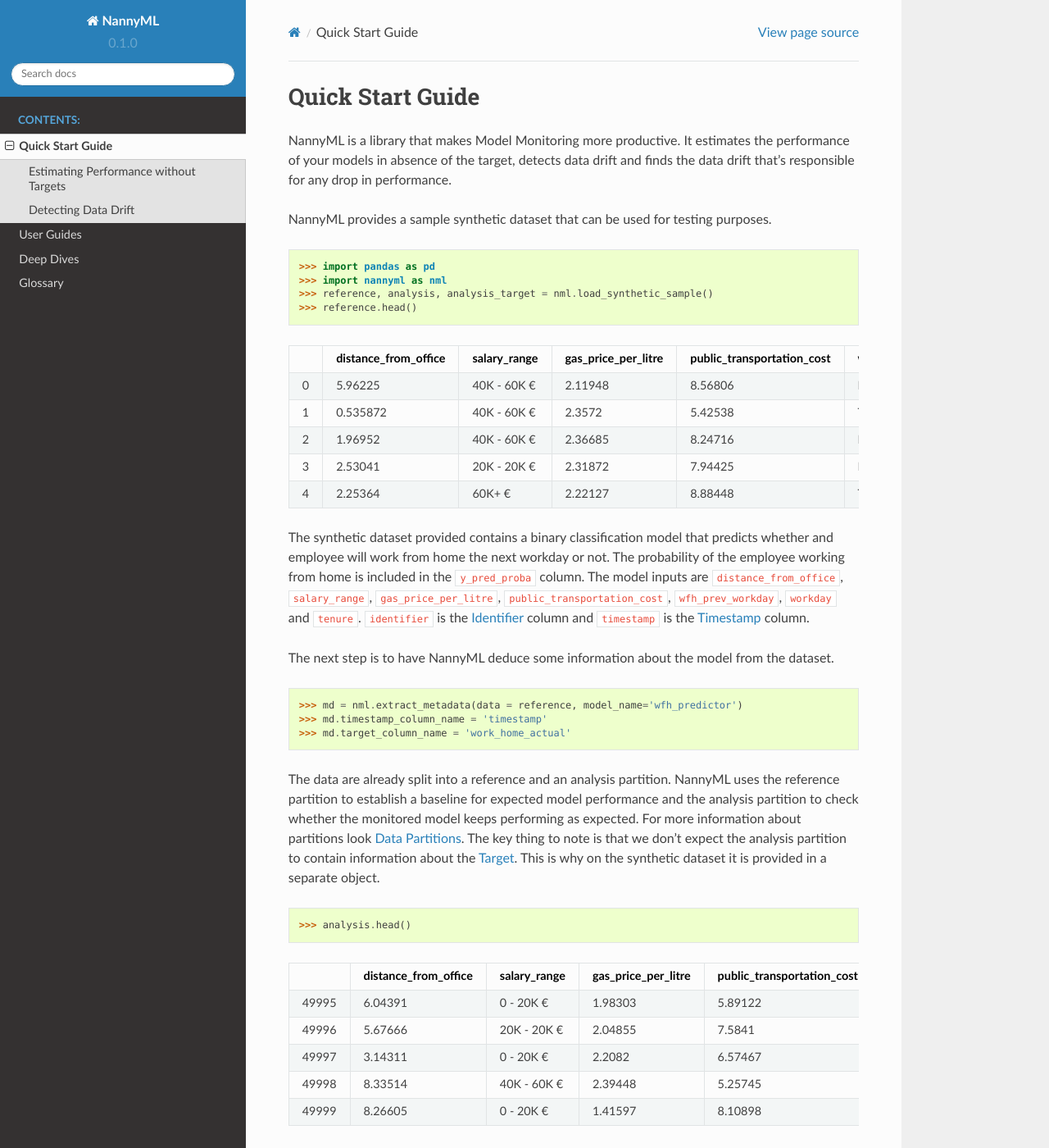
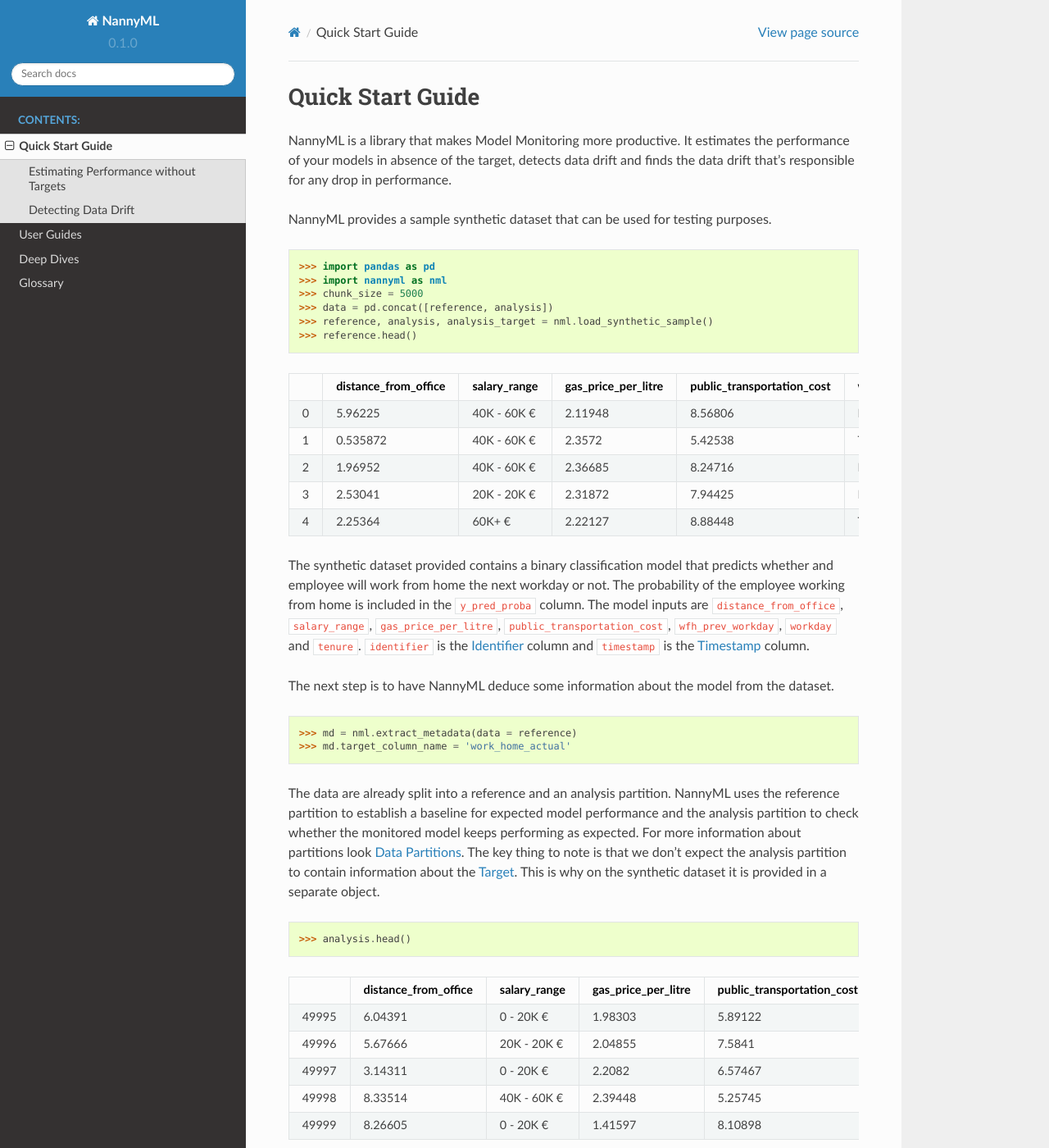
Before and after one commit to NannyML/nannyml, a Sphinx documentation site: the page built from docs/quick.rst, in a window 1280 px wide and 1400 px high. Shown: the whole window at 82% size. Built offline with Sphinx 7.4.7 and the Read the Docs theme 2.0.0, drawn with Linux system fonts in a browser that asks for light colours; pages that are not in the unit, such as notebooks, are missing from menus; some of the changed text lies outside the part shown.

Commit message:
Fix minor quickstart issuess

```diff
--- a/docs/quick.rst
+++ b/docs/quick.rst
@@ -15,6 +15,8 @@
 
     >>> import pandas as pd
     >>> import nannyml as nml
+    >>> chunk_size = 5000
+    >>> data = pd.concat([reference, analysis])
     >>> reference, analysis, analysis_target = nml.load_synthetic_sample()
     >>> reference.head()
 
@@ -42,8 +44,7 @@
 
 .. code-block:: python
 
-    >>> md = nml.extract_metadata(data = reference, model_name='wfh_predictor')
-    >>> md.timestamp_column_name = 'timestamp'
+    >>> md = nml.extract_metadata(data = reference)
     >>> md.target_column_name = 'work_home_actual'
 
 The data are already split into a reference and an analysis partition. NannyML uses the reference partition to
@@ -82,8 +83,8 @@
 .. code-block:: python
 
     >>> # fit estimator and estimate
-    >>> cbpe = nml.CBPE(model_metadata=md, chunk_size=5000)
-    >>> cbpe.fit(reference_data=df_ref)
+    >>> cbpe = nml.CBPE(model_metadata=md, chunk_size=chunk_size)
+    >>> cbpe.fit(reference_data=reference)
     >>> est_perf = cbpe.estimate(data=data)
     >>> # show results
     >>> plots = nml.PerformancePlots(model_metadata=md, chunker=cbpe.chunker)
@@ -108,9 +109,8 @@
 
     >>> # Let's initialize the object that will perform the Univariate Drift calculations
     >>> # Let's use a chunk size of 5000 data points to create our drift statistics
-    >>> univariate_calculator = nml.UnivariateStatisticalDriftCalculator(model_metadata=md, chunk_size=5000)
+    >>> univariate_calculator = nml.UnivariateStatisticalDriftCalculator(model_metadata=md, chunk_size=chunk_size)
     >>> univariate_calculator.fit(reference_data=reference)
-    >>> data = pd.concat([reference, analysis])
     >>> univariate_results = univariate_calculator.calculate(data=data)
     >>> # Let's initialize the plotting class:
     >>> plots = nml.DriftPlots(model_metadata=univariate_calculator.model_metadata, chunker=univariate_calculator.chunker)
```
Also changed, not shown: other parts of docs/quick.rst (+1 -1 lines).
